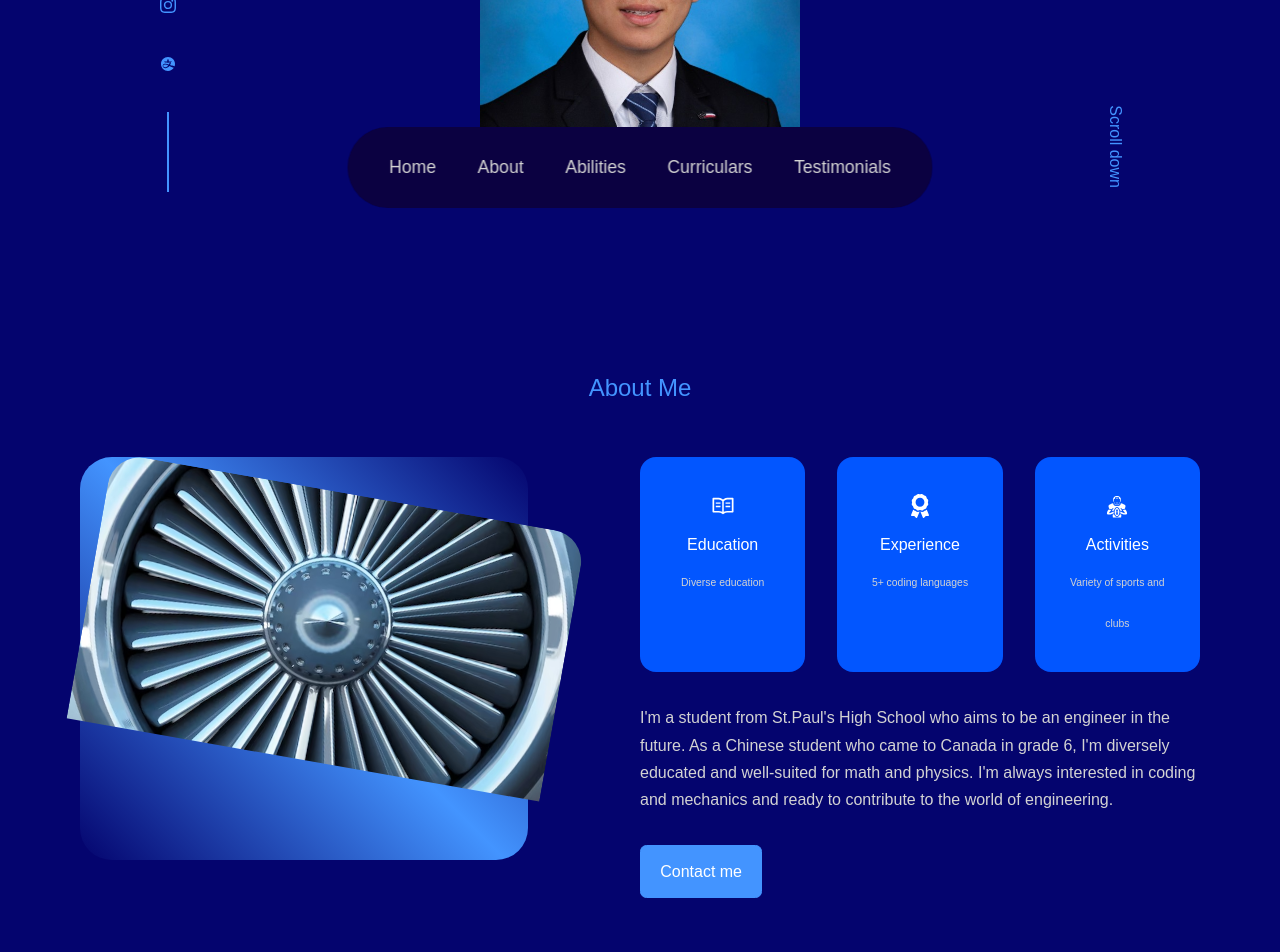
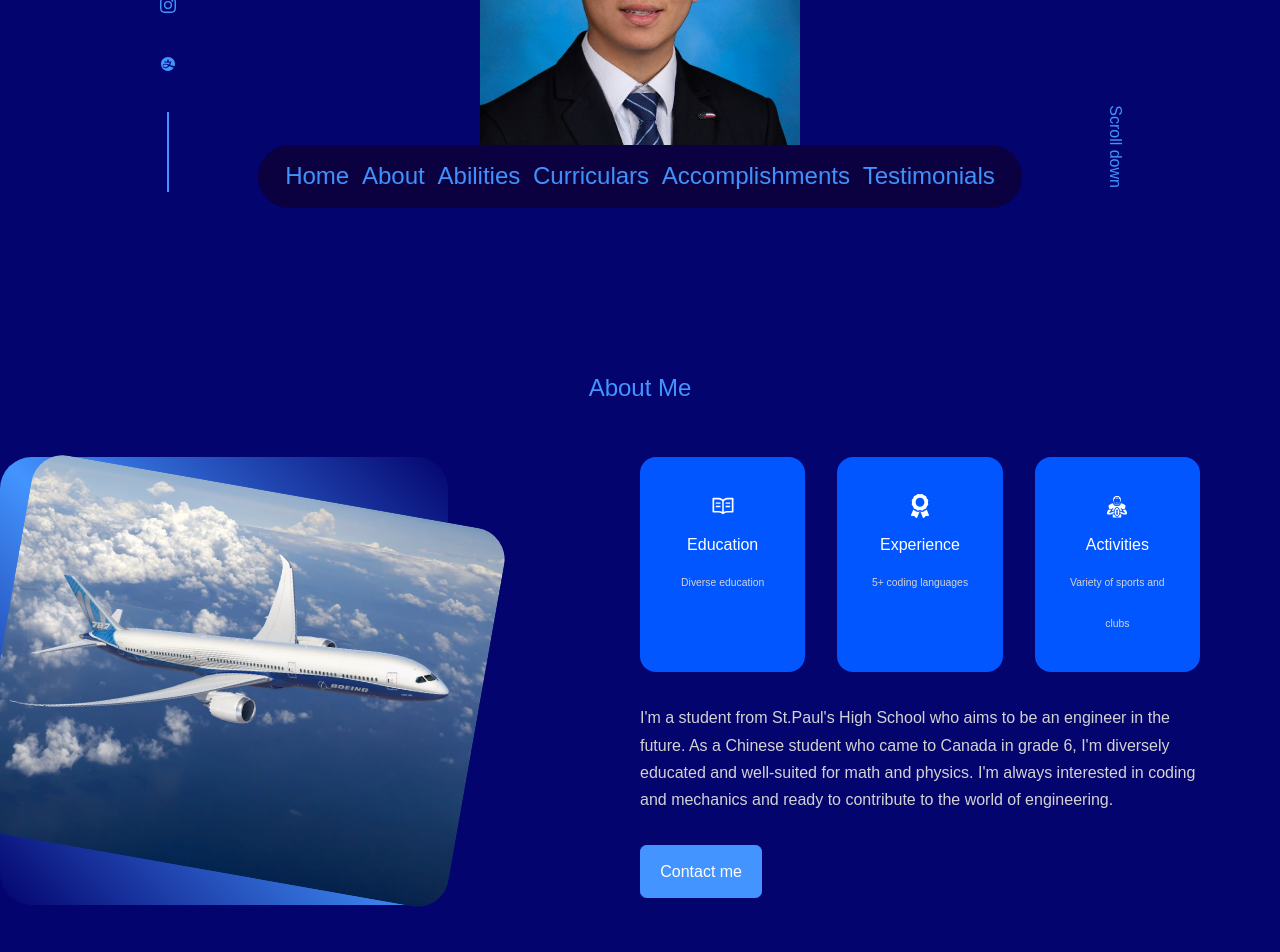
Before and after one commit to jAAckey1ove/Tianze-Yin, a React (Create React App) app: page / in a window 1280 px wide. Shown: the part 560-1512 px from the top of the page. Built offline with nearby package versions, Linux system fonts and the light colour scheme.

Commit message:
fixed the image

```diff
--- a/src/components/about/About.css
+++ b/src/components/about/About.css
@@ -4,11 +4,10 @@
     gap: 15%;
 }
 .about__me{
-    width: 28rem;
-    margin-left: 5rem;
-    aspect-ratio: 1/0.9;
+    width: 100%;
+    aspect-ratio: 1/1;
     border-radius: 2rem;
-    background:linear-gradient(
+    background: linear-gradient(
         45deg,
         transparent,
         var(--color-primary),
@@ -17,6 +16,13 @@
     display: grid;
     place-items: center;
 
+}
+.airplane{
+    border-radius: 2rem;
+    width: 30rem;
+    overflow: hidden;
+    transform: rotate(10deg);
+    transition: var(--transition);
 }
 .about__cards{
     display: grid;
@@ -40,20 +46,7 @@
     color: var(--color-light);
 
 }
-.JetEngine{
-    border-radius: 2rem;
-    width: 30rem;
-    height: 33rem;
-    position: absolute;
-    margin-left: 0rem;
-
-    margin-top: 12rem;
-
-    overflow: hidden;
-    transform: rotate(10deg);
-    transition: var(--transition);
-}
-.JetEngine:hover{
+.airplane:hover{
     transform: rotate(0deg);
 }
 
--- a/src/components/about/About.jsx
+++ b/src/components/about/About.jsx
@@ -1,6 +1,6 @@
 import React from 'react'
 import './About.css'
-import JetEngine from '../../assets/JetEngine.avif'
+import airplane from '../../assets/90.jpg'
 import {AiOutlineRead} from 'react-icons/ai'
 import {FaAward} from 'react-icons/fa'
 import {GiAmericanFootballPlayer} from 'react-icons/gi'
@@ -12,8 +12,8 @@ const About = () => {
       <h2>About Me</h2>
       <div className = 'container, about__container'>
         <div className = 'about__me'>
-          <div className = 'JetEngine'>
-            <img src = {JetEngine} alt = 'About Image'/>
+          <div className = 'airplane'>
+            <img src = {airplane} alt = 'About Image'/>
           </div>
         </div>
 
--- a/src/components/footer/Footer.jsx
+++ b/src/components/footer/Footer.jsx
@@ -7,7 +7,7 @@ import {BsFillChatHeartFill} from 'react-icons/bs'
 const Footer = () => {
   return (
     <footer>
-      <a href = "#" className = 'footer__logo'> Yin</a>
+      <a href = "#" className = 'footer__logo'>Tianze Yin</a>
       <ul className = 'permalinks'>
         <li><a href = '#'>Home</a> </li>
         <li><a href = '#about'>About</a> </li>
--- a/src/components/nav/Nav.css
+++ b/src/components/nav/Nav.css
@@ -16,17 +16,15 @@ nav{
 }
 
 nav a{
-    background: transparent;
-    padding: 0.9rem;
-    border-radius: 50%;
-    display: flex;
-    color: var(--color-light);
-    font-size: 1.1rem;
+    font-size: 1.5rem;
+    font-weight: 500;
+    margin-bottom: 0rem;
+    display: inline-block;
 }
-nav a:hover{
+/* nav a:hover{
     background: rgb(1, 60, 1);
 
-}
+} */
 nav a:active{
     background:  var(--color-bg);
     color: var(--color-bg);
--- a/src/components/nav/Nav.jsx
+++ b/src/components/nav/Nav.jsx
@@ -16,6 +16,7 @@ const Nav = () => {
       <a href = '#about' onClick = {()=> setActiveNav('#about')} className = {activeNav ==='#about' ? 'active': ''}>About</a>
       <a href = '#experience' onClick = {()=> setActiveNav('#experience')} className = {activeNav ==='#experience' ? 'active': ''}>Abilities</a>
       <a href = '#services' onClick = {()=> setActiveNav('#services')} className = {activeNav ==='#services' ? 'active': ''}>Curriculars</a>
+      <a href = '#portfolio' onClick = {() => setActiveNav('#portfolio')} className = {activeNav === '#portfolio' ? 'active':''}>Accomplishments</a>
       <a href = '#Testimonials' onClick = {()=> setActiveNav('#Testimonials')} className = {activeNav ==='#contact' ? 'active': ''}>Testimonials</a>
     </nav>
   )
```
Also changed, not shown: src/assets/90.jpg (added).
